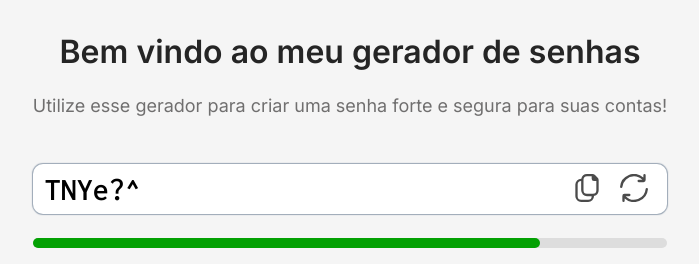
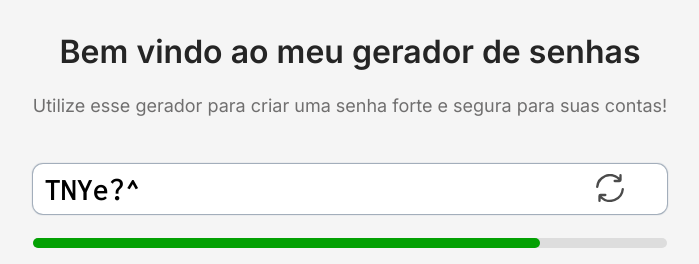
Before and after one commit to AlyssonSene/password_generator, a React (Create React App) app: page / in a window 1280 px wide. Shown: the top 264 px of the page, without its empty margins (290-989 px from the left). Built offline with nearby package versions, Linux system fonts and the light colour scheme.

Commit message:
[Fix] Removendo um dos botões de copiar

```diff
--- a/src/components/molecules/PasswordGenerator.jsx
+++ b/src/components/molecules/PasswordGenerator.jsx
@@ -111,9 +111,6 @@ const PasswordGenerator = () => {
         />
 
         <StyledBoxButtons>
-          <Button onClick={copyToClipboard} className={"copy"}>
-            <img src={copyIcon} alt="copy pass" />
-          </Button>
           <Button onClick={passGenerator} className={"refresh"}>
             <img src={refresIcon} alt="refresh pass" />
           </Button>
```
